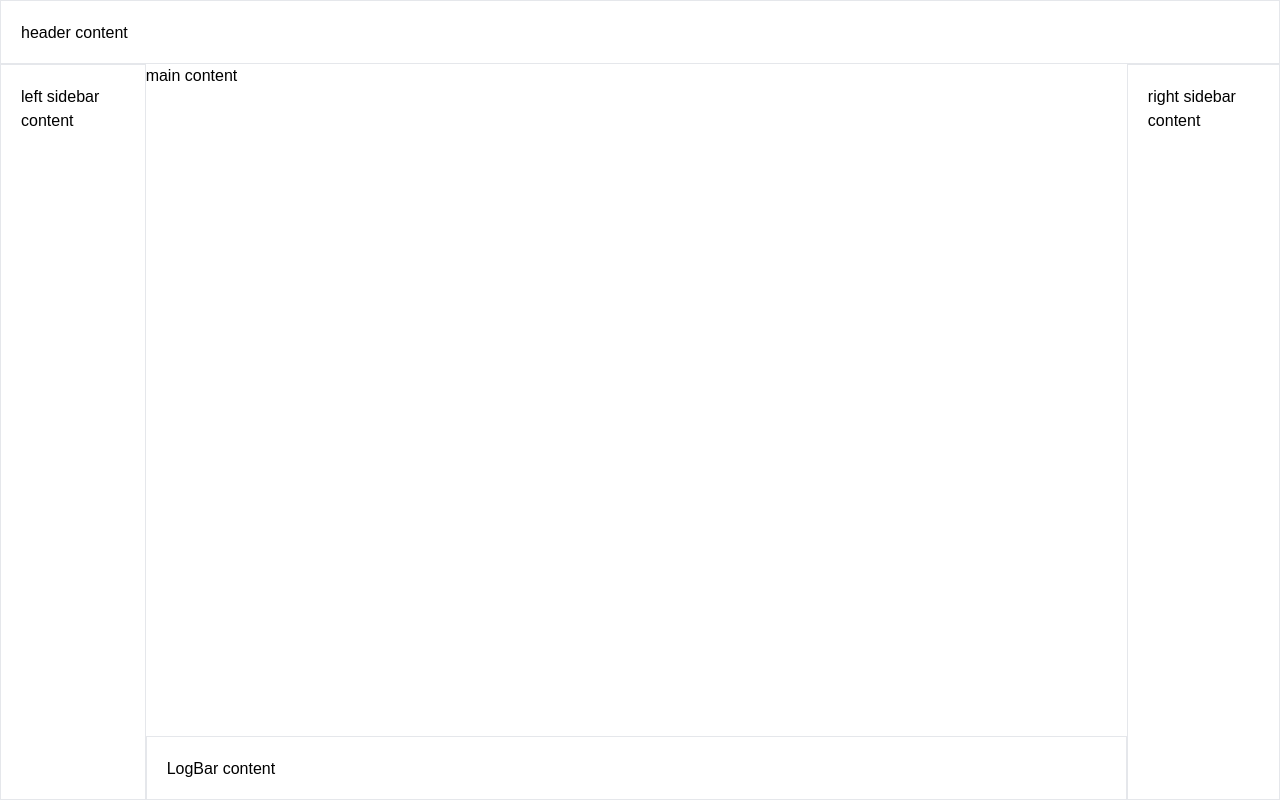
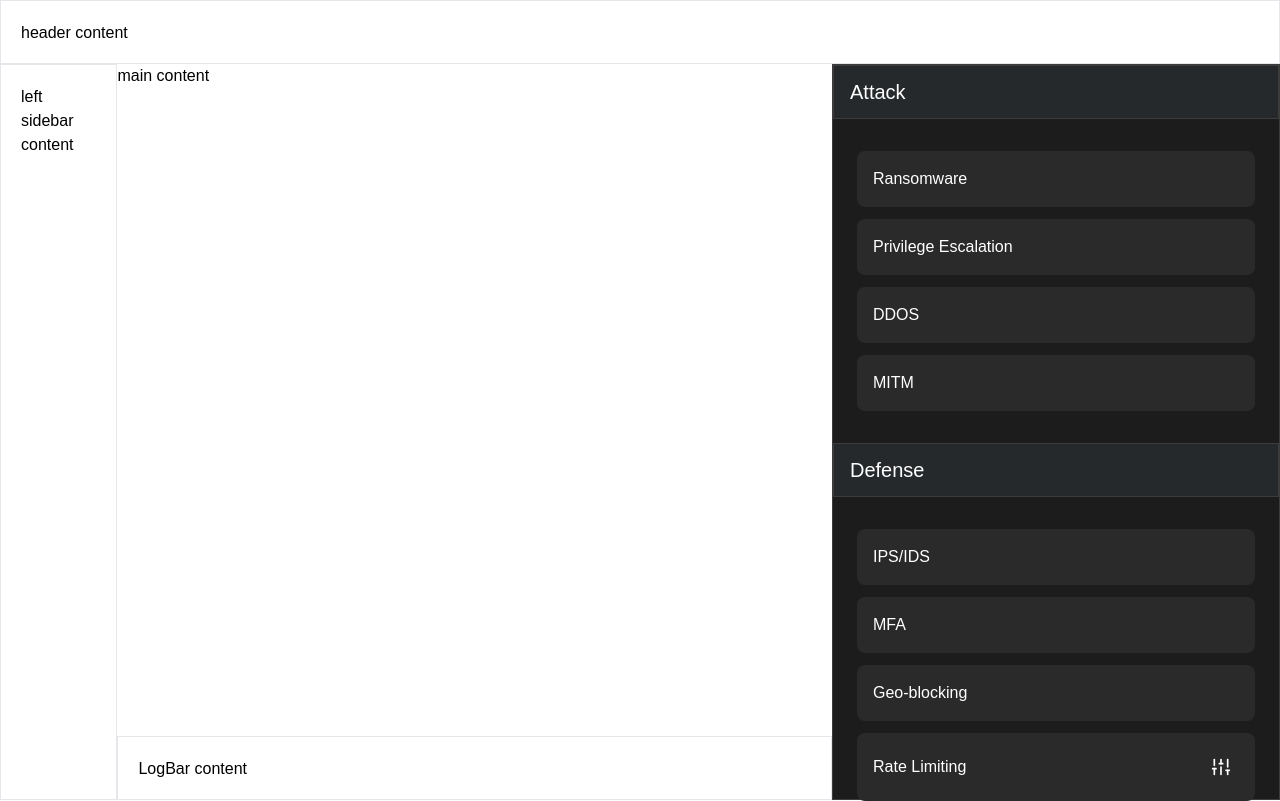
Before and after one commit to mjgwon24/secubox-front, a Next.js app: page / in a window 1280 px wide. Built offline with nearby package versions, Linux system fonts and the light colour scheme; a web font is replaced by a local one.

Commit message:
feat: 컴포넌트로 분리 전 ui 완료

```diff
--- a/app/components/sidebar/RightSidebar.jsx
+++ b/app/components/sidebar/RightSidebar.jsx
@@ -1,7 +1,69 @@
+"use client"
+import { useState } from "react";
+import AttackButton from "./ui/rightSidebar/AttackButton";
+import DefenseToggle from "./ui/rightSidebar/DefenseToggle";
+import { Sliders } from "lucide-react";
+
 export const RightSidebar = () => {
-    return (
-        <div className="border p-5">
-            right sidebar content
+    const [attacks] = useState([
+        { id: "ransomware", name: "Ransomware" },
+        { id: "privilege-escalation", name: "Privilege Escalation" },
+        { id: "ddos", name: "DDOS" },
+        { id: "mitm", name: "MITM" },
+      ]);
+
+      const [defenses, setDefenses] = useState([
+        { id: "ips-ids", name: "IPS/IDS", enabled: false },
+        { id: "mfa", name: "MFA", enabled: false },
+        { id: "geo-blocking", name: "Geo-blocking", enabled: false },
+      ]);
+
+      const handleDefenseToggle = (id) => {
+        setDefenses(defenses.map((defense) => (defense.id === id ? { ...defense, enabled: !defense.enabled } : defense)));
+      };
+
+      return (
+        <div className="w-full max-w-md bg-[#1C1C1C] text-white space-y-8  border border-[#3C3C3C]">
+          {/* Attack Section */}
+          <div className="bg-[#26292B] flex items-center justify-between px-4 py-3 border border-[#3C3C3C] ">
+      <h2 className="text-xl font-medium ">Attack</h2>
+    </div>
+          <div className="space-y-4 pl-6 pr-6">
+
+            <div className="space-y-3">
+              {attacks.map((attack) => (
+                <AttackButton key={attack.id} name={attack.name} />
+              ))}
+            </div>
+          </div>
+
+          {/* Defense Section */}
+          <div className="bg-[#26292B] flex items-center justify-between px-4 py-3 border border-[#3C3C3C]">
+      <h2 className="text-xl font-medium ">Defense</h2>
+    </div>
+
+          <div className="space-y-4  pl-6 pr-6">
+
+            <div className="space-y-3">
+              {defenses.map((defense) => (
+                <DefenseToggle
+                  key={defense.id}
+                  name={defense.name}
+                  enabled={defense.enabled}
+                  onToggle={() => handleDefenseToggle(defense.id)}
+                />
+              ))}
+
+              {/* Rate Limiting Control */}
+              <div className="flex items-center justify-between w-full p-4 bg-[#2A2A2A] rounded-lg">
+                <span>Rate Limiting</span>
+                <button className="p-2 hover:bg-[#333333] rounded transition-colors" aria-label="Configure rate limiting">
+                  <Sliders className="w-5 h-5" />
+                </button>
+              </div>
+            </div>
+          </div>
         </div>
-    )
+      );
+
 }
--- /dev/null
+++ b/app/components/sidebar/ui/rightSidebar/AttackButton.jsx
@@ -0,0 +1,9 @@
+const AttackButton = ({ name, onClick }) => {
+    return (
+      <button className="w-full p-4 bg-[#2A2A2A] hover:bg-[#C5C5C5] rounded-lg text-left transition-colors">
+        {name}
+      </button>
+    );
+  };
+
+  export default AttackButton;
--- /dev/null
+++ b/app/components/sidebar/ui/rightSidebar/DefenseToggle.jsx
@@ -0,0 +1,11 @@
+import { useState } from "react";
+const DefenseToggle = ({ name, enabled, onToggle }) => {
+    return (
+      <div className="flex items-center justify-between w-full p-4 bg-[#2A2A2A] rounded-lg">
+        <span>{name}</span>
+
+      </div>
+    );
+  };
+
+  export default DefenseToggle;
```
